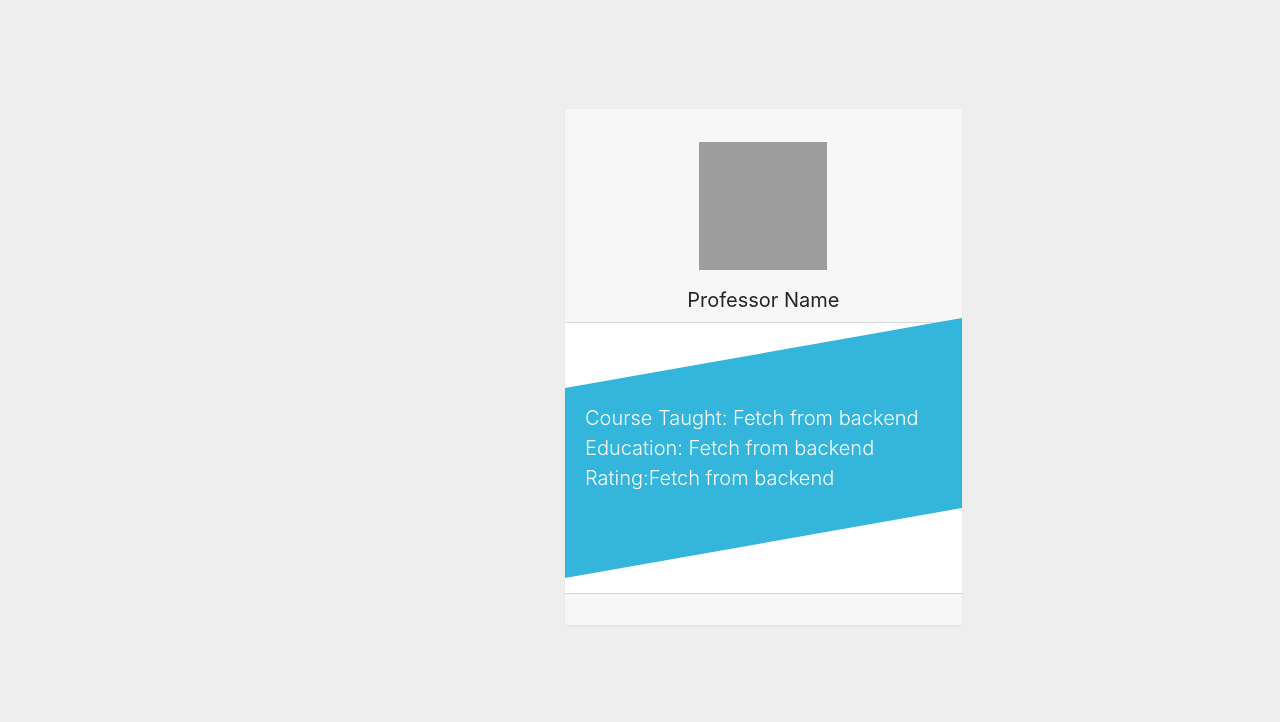
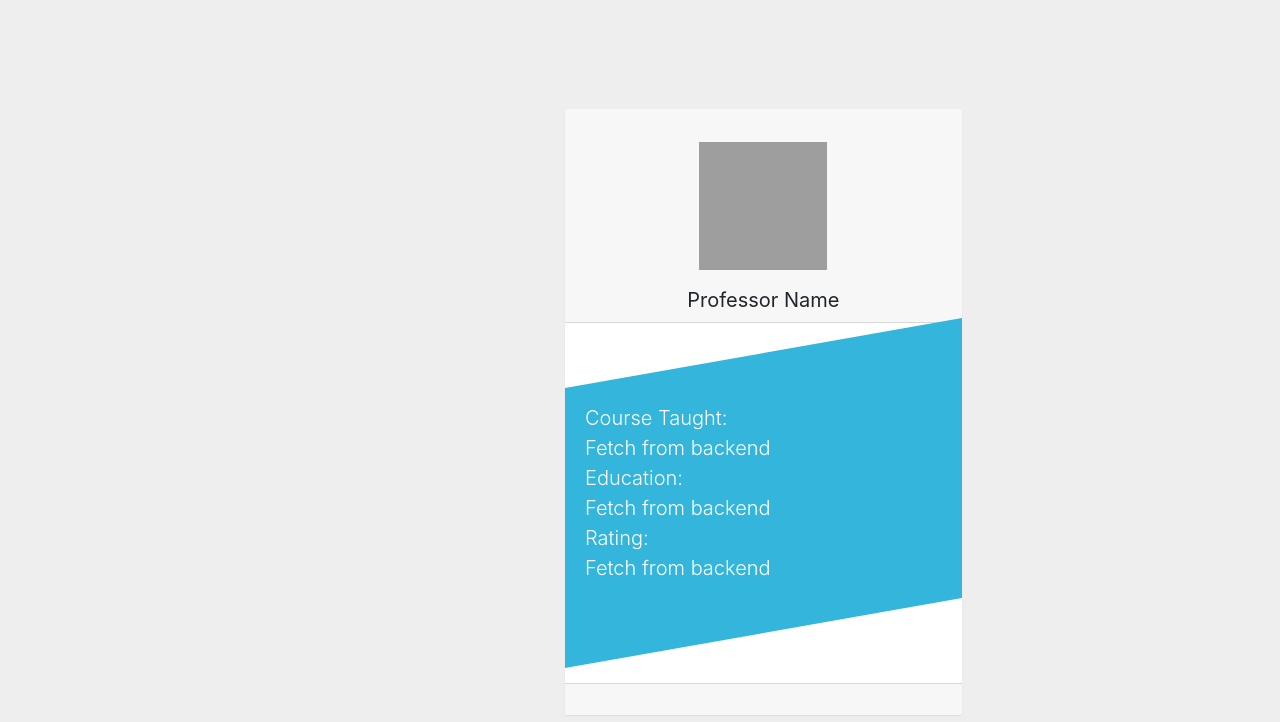
Before and after one commit to staneja14/StevensMilee, a plain HTML site: page views/professor.html in a window 1280 px wide. Shown: the part 64-786 px from the top of the page. Drawn offline with nearby package versions, Linux system fonts and the light colour scheme; grey boxes are pictures that could not be loaded.

Commit message:
Update professor.html

```diff
--- a/views/professor.html
+++ b/views/professor.html
@@ -48,15 +48,24 @@
                     <div class="card-body bg-info">
                         <div class="body-description">
                             <div class="row">
-                                <div class="col-md-12">Course Taught: Fetch from backend</div>
+                                <div class="col-md-12 col_1">Course Taught: </div>
+                            </div>
+                            <div class="row">
+                                <div class="col-md-12 col_2">Fetch from backend</div>
+                            </div>
+                            <div class="row">
+                                <div class="col-md-12 col_1">Education: </div>
+                            </div>
+                            <div class="row">
+                                <div class="col-md-12 col_2">Fetch from backend</div>
+                            </div>
+
+                            <div class="row">
+                                <div class="col-md-12 col_1">Rating: </div>
                             </div>
                             <div class="row">
 
-                                <div class="col-md-12">Education: Fetch from backend</div>
-                            </div>
-
-                            <div class="row">
-                                <div class="col-md-12">Rating:Fetch from backend</div>
+                                <div class="col-md-12 col_2">Fetch from backend</div>
                             </div>
 
 
```
